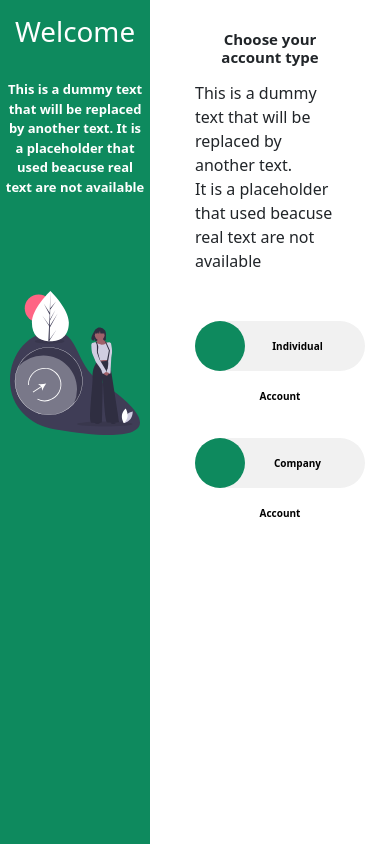
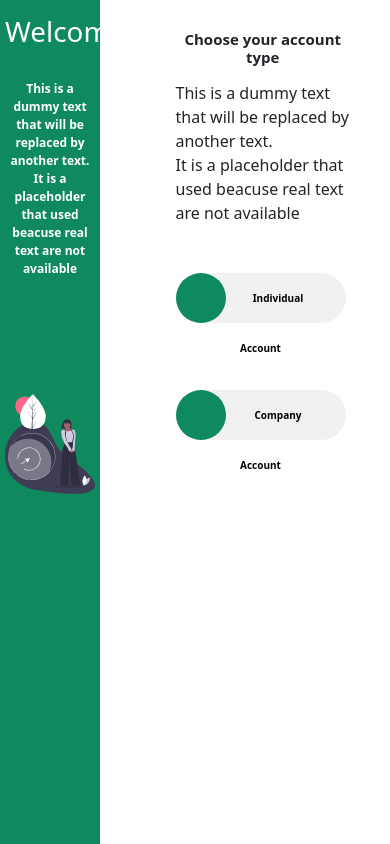
Before and after one commit to Peter-Dumbari/gigamoni, a React (Create React App) app: page / in a window 390 px wide. Built offline with nearby package versions, Linux system fonts and the light colour scheme.

Commit message:
temple boy

```diff
--- a/src/App.css
+++ b/src/App.css
@@ -14,7 +14,6 @@
   padding-left: 4em;
   background-color: #0e8a5e;
   overflow-x: hidden;
-  transition: 0.5s;
   padding-top: 60px;
   color: white;
 }
@@ -32,7 +31,6 @@ h2 {
 .card {
   margin-top: 30px;
   box-shadow: 0 4px 8px 0 rgba(0, 0, 0, 0.2);
-  transition: 0.3s;
   width: 60%;
   padding: 10px 8px 0 10px;
   height: 80px;
@@ -170,7 +168,6 @@ a {
 @media (min-width: 768px) and (max-width: 992px){
   .sidenav {
   width: 300px;
-  transition: 0.8s;
   padding: 30px 50px 0 15px;
   height: 100vh;
   }
@@ -211,20 +208,20 @@ a {
 
 @media (min-width: 320px) and (max-width: 767px) {
   .sidenav {
-    width: 150px;
+    width: 100px;
     align-items: center;
     padding: 15px 5px 0 5px;
     }
 
     .home_image{
-      width: 130px;
+      width: 90px;
     }
 
     .body {
-      margin-left: 50%;
+      margin-left: 45%;
       padding-top: 30px;
-     margin-right: 5px;
       width: auto;
+
     }
 
     h2{
@@ -261,7 +258,7 @@ a {
 }
 
 .sidenav p{
-  font-size: small;
+  font-size: 12px;
   font-weight: 600;
   margin-top: 2rem;
 }
```
